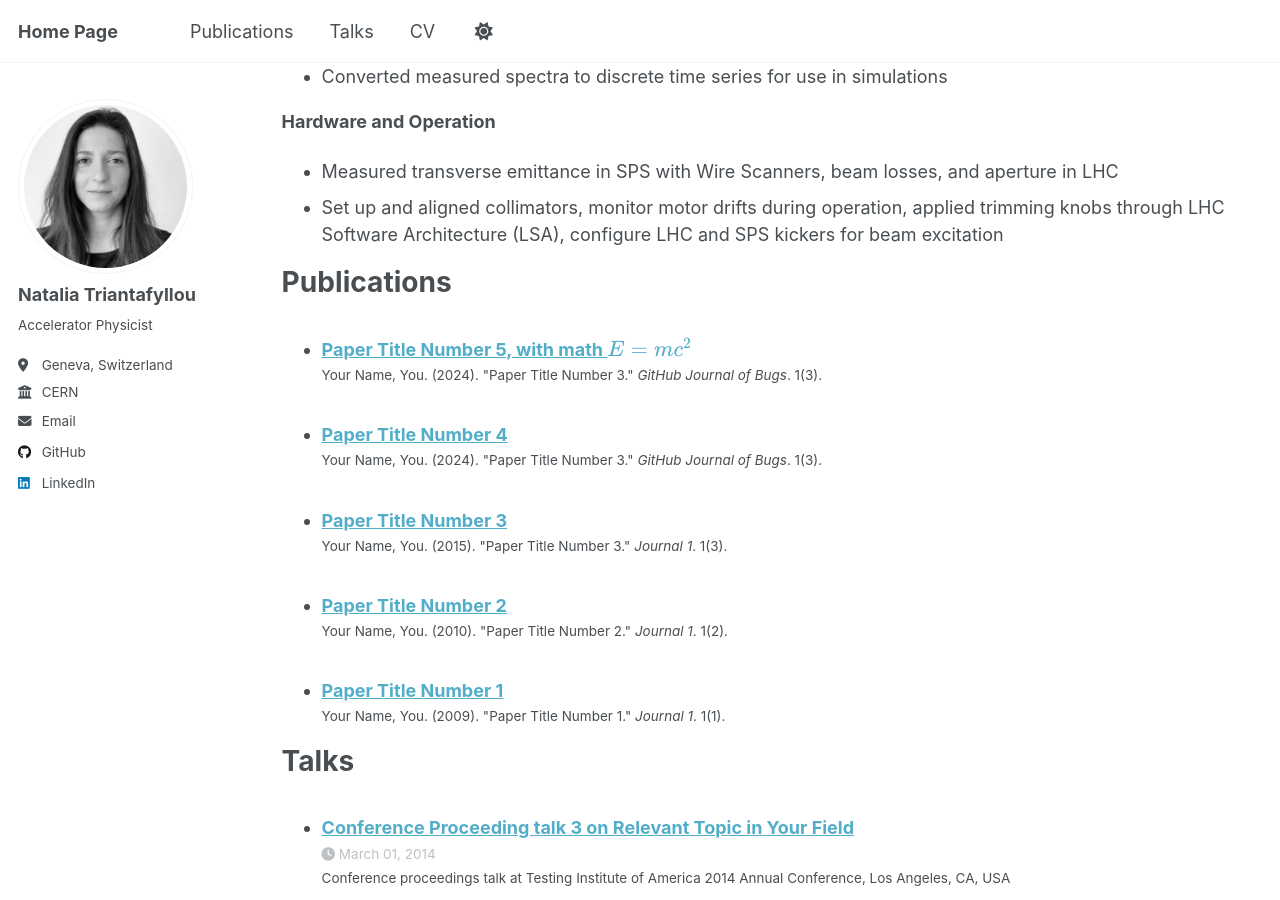
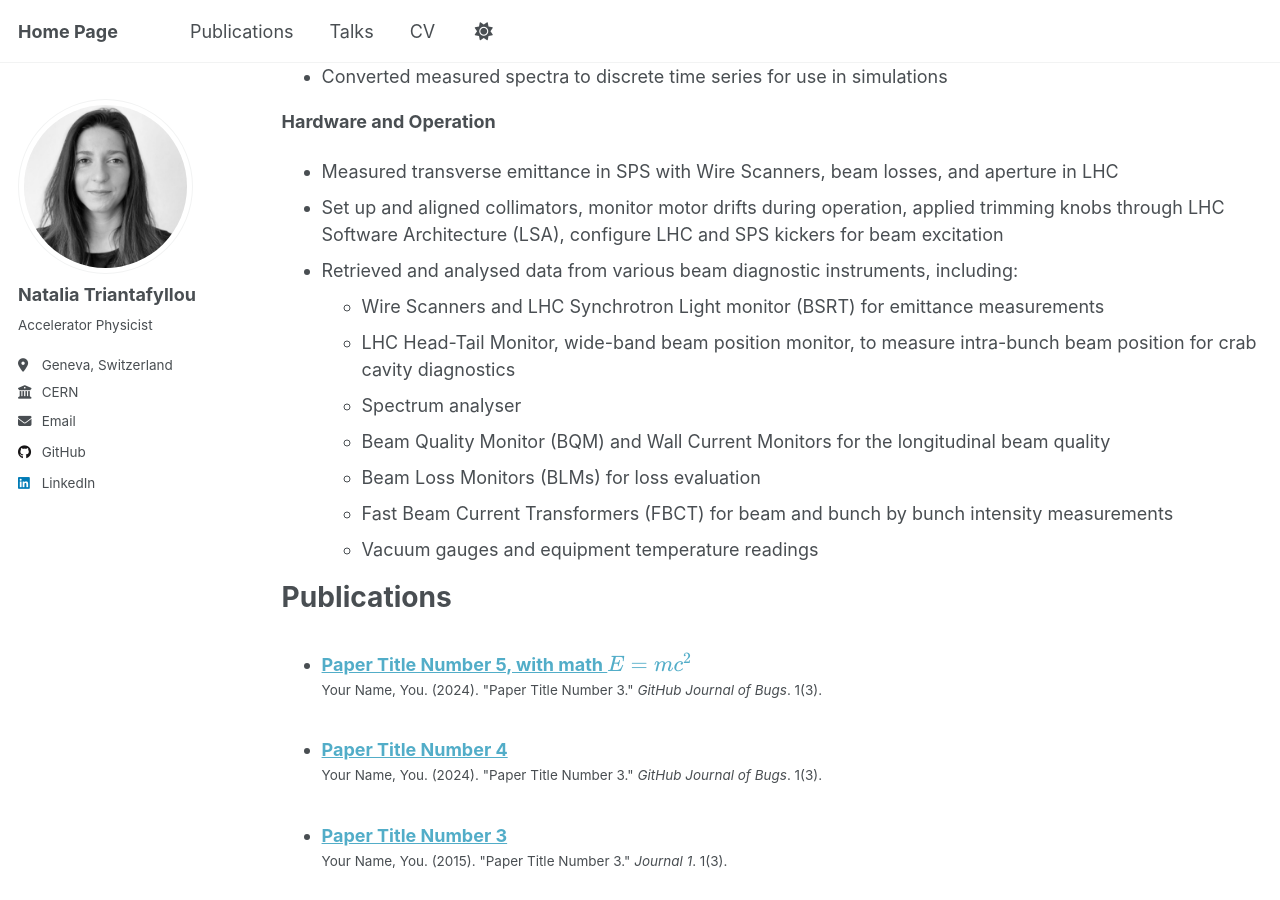
Before and after one commit to natriant/natriant.github.io, a Jekyll site: the page built from _pages/cv.md, in a window 1280 px wide and 900 px high, scrolled down 2013 px. Built offline with Jekyll 4.4.1, drawn with Linux system fonts in a browser that asks for light colours; a script that is not in the unit is left out.

Commit message:
Update cv.md

```diff
--- a/_pages/cv.md
+++ b/_pages/cv.md
@@ -69,6 +69,14 @@ Detailed Professional Experience
 **Hardware and Operation**
 * Measured transverse emittance in SPS with Wire Scanners, beam losses, and aperture in LHC
 * Set up and aligned collimators, monitor motor drifts during operation, applied trimming knobs through LHC Software Architecture (LSA), configure LHC and SPS kickers for beam excitation
+* Retrieved and analysed data from various beam diagnostic instruments, including:
+  * Wire Scanners and LHC Synchrotron Light monitor (BSRT) for emittance measurements
+  * LHC Head-Tail Monitor, wide-band beam position monitor, to measure intra-bunch beam position for crab cavity diagnostics
+  * Spectrum analyser
+  * Beam Quality Monitor (BQM) and Wall Current Monitors for the longitudinal beam quality
+  * Beam Loss Monitors (BLMs) for loss evaluation
+  * Fast Beam Current Transformers (FBCT) for beam and bunch by bunch intensity measurements
+  * Vacuum gauges and equipment temperature readings
 
 
 
```
